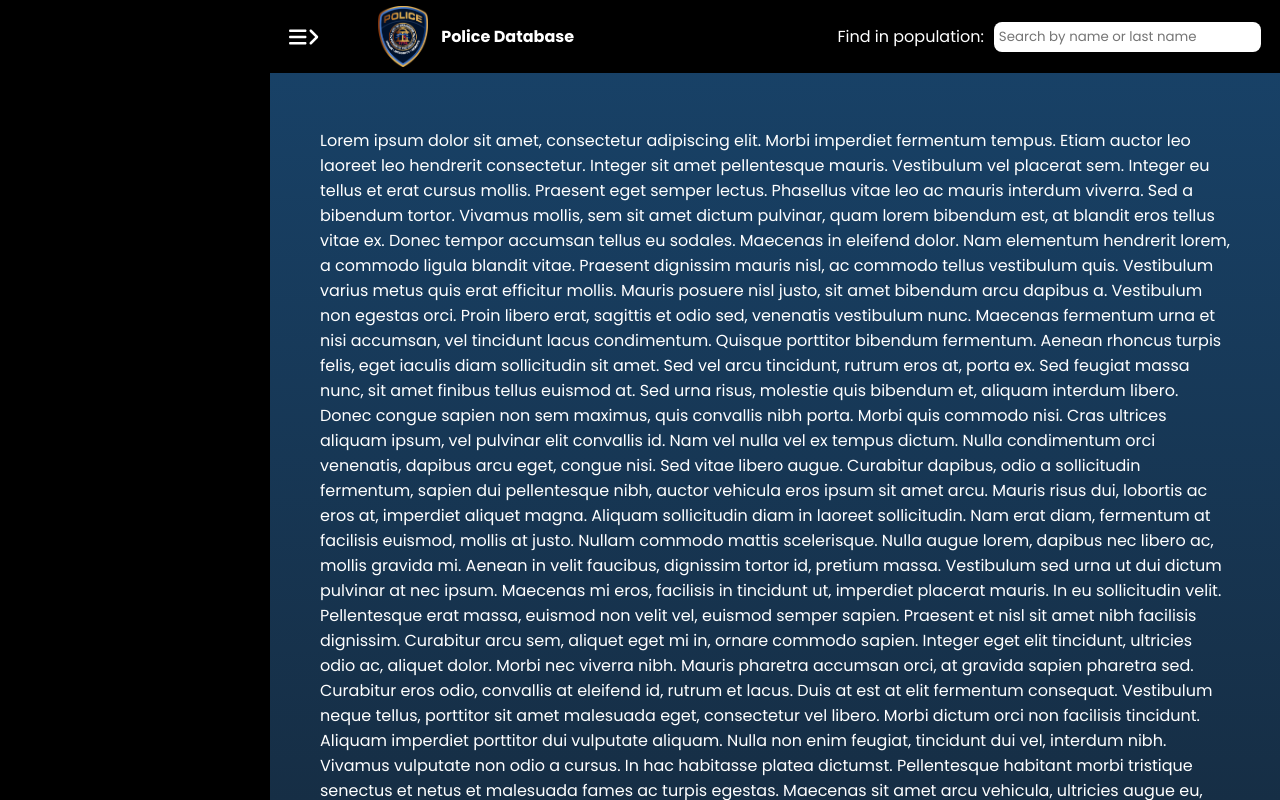
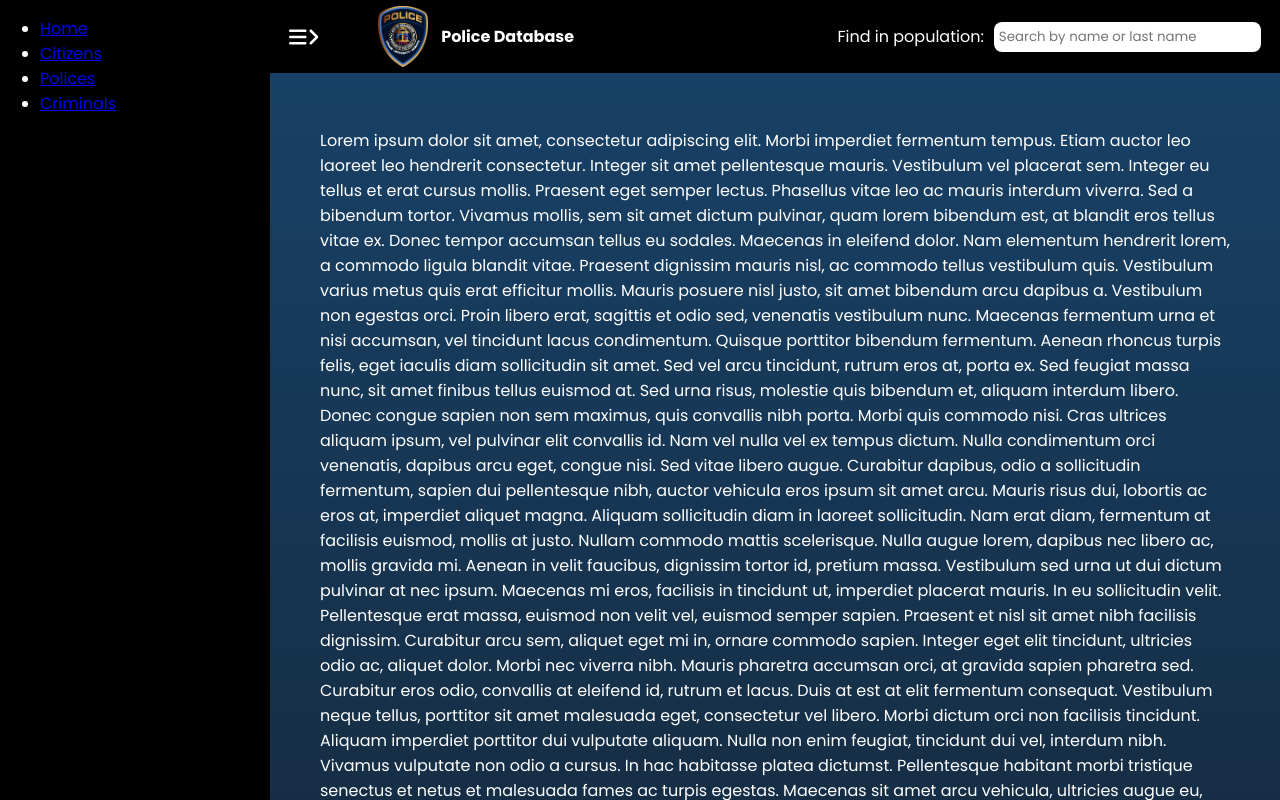
Before and after one commit to alanicio/react_police_database, a React (Create React App) app: page / in a window 1280 px wide. Built offline with nearby package versions, Linux system fonts and the light colour scheme.

Commit message:
need style in Sidebar

```diff
--- a/src/App.tsx
+++ b/src/App.tsx
@@ -9,6 +9,8 @@ function App() {
          <Routes>
             <Route element={<Layout />}>
                <Route index element={<Home />} />
+               <Route index element={<Home />} />
+               <Route path="*" />
             </Route>
          </Routes>
       </BrowserRouter>
--- a/src/components/Layout/Frame/Sidebar/Sidebar.tsx
+++ b/src/components/Layout/Frame/Sidebar/Sidebar.tsx
@@ -1,6 +1,7 @@
 import React from "react";
+import { Link } from "react-router-dom";
 import { SidebarState } from "../../../../interfaces/SidebarState";
-import { SidebarContainer } from "./styled";
+import { Menu, SidebarContainer } from "./styled";
 
 const Sidebar = ({ isSidebarClosed, setIsSidebarClosed }: SidebarState) => {
    return (
@@ -8,7 +9,22 @@ const Sidebar = ({ isSidebarClosed, setIsSidebarClosed }: SidebarState) => {
          onMouseEnter={() => setIsSidebarClosed(false)}
          onMouseLeave={() => setIsSidebarClosed(true)}
          isSidebarClosed={isSidebarClosed}
-      ></SidebarContainer>
+      >
+         <Menu>
+            <li>
+               <Link to="/">Home</Link>
+            </li>
+            <li>
+               <Link to="citizens">Citizens</Link>
+            </li>
+            <li>
+               <Link to="polices">Polices</Link>
+            </li>
+            <li>
+               <Link to="criminals">Criminals</Link>
+            </li>
+         </Menu>
+      </SidebarContainer>
    );
 };
 
--- a/src/components/Layout/Frame/Sidebar/styled.ts
+++ b/src/components/Layout/Frame/Sidebar/styled.ts
@@ -8,8 +8,11 @@ export const SidebarContainer = styled.div`
    height: 100%;
    background-color: black;
    transition: width 0.8s, min-width 0.8s, max-width 0.8s;
+   overflow: hidden;
    width: ${({ isSidebarClosed }: Props) =>
       isSidebarClosed
          ? `width: 0;min-width:0;max-width:0`
          : `width: 270px;min-width:270px;max-width:270px`};
 `;
+
+export const Menu = styled.ul``;
```
Lines whose indentation alone changed are shown as unchanged.
